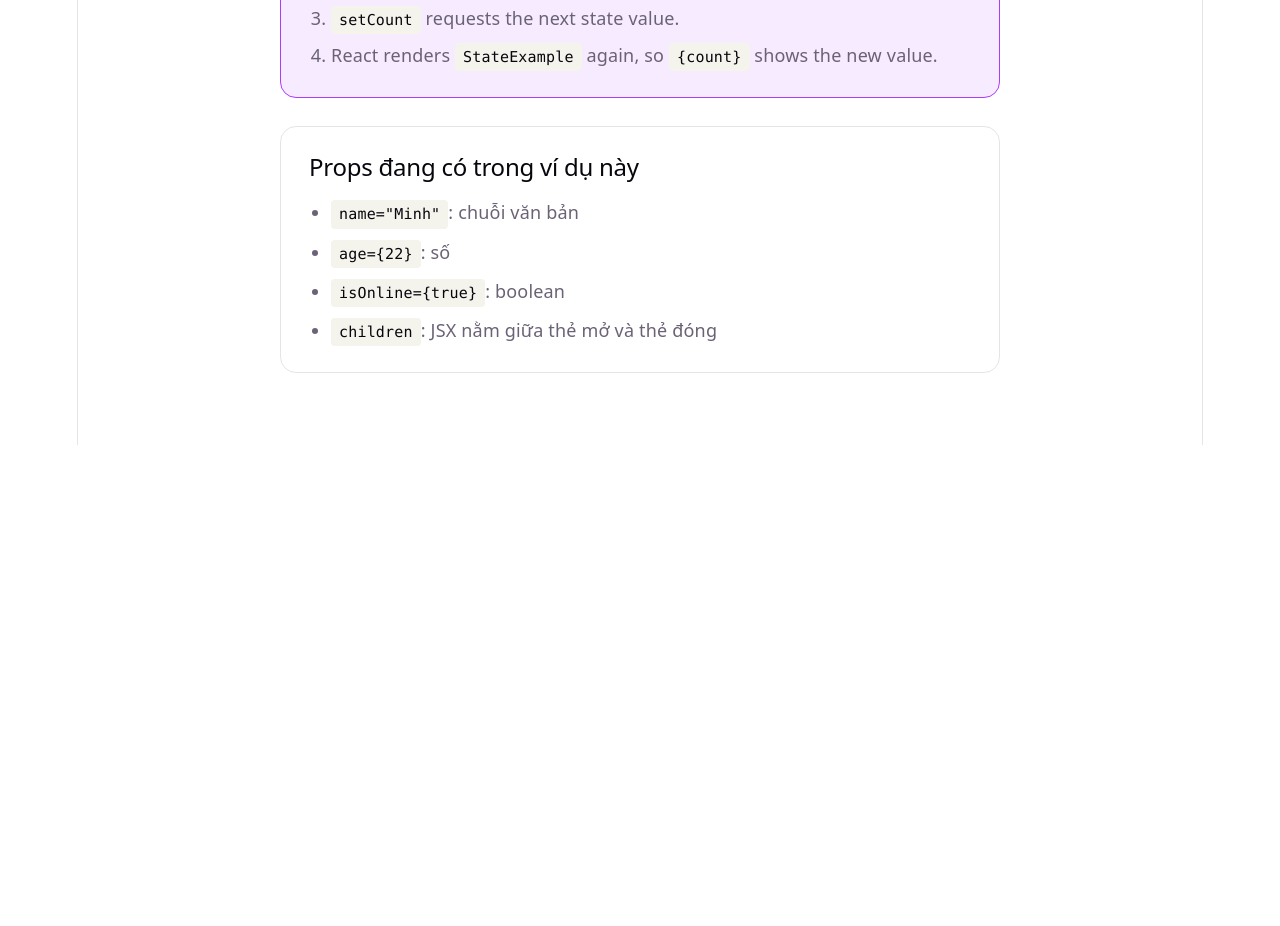
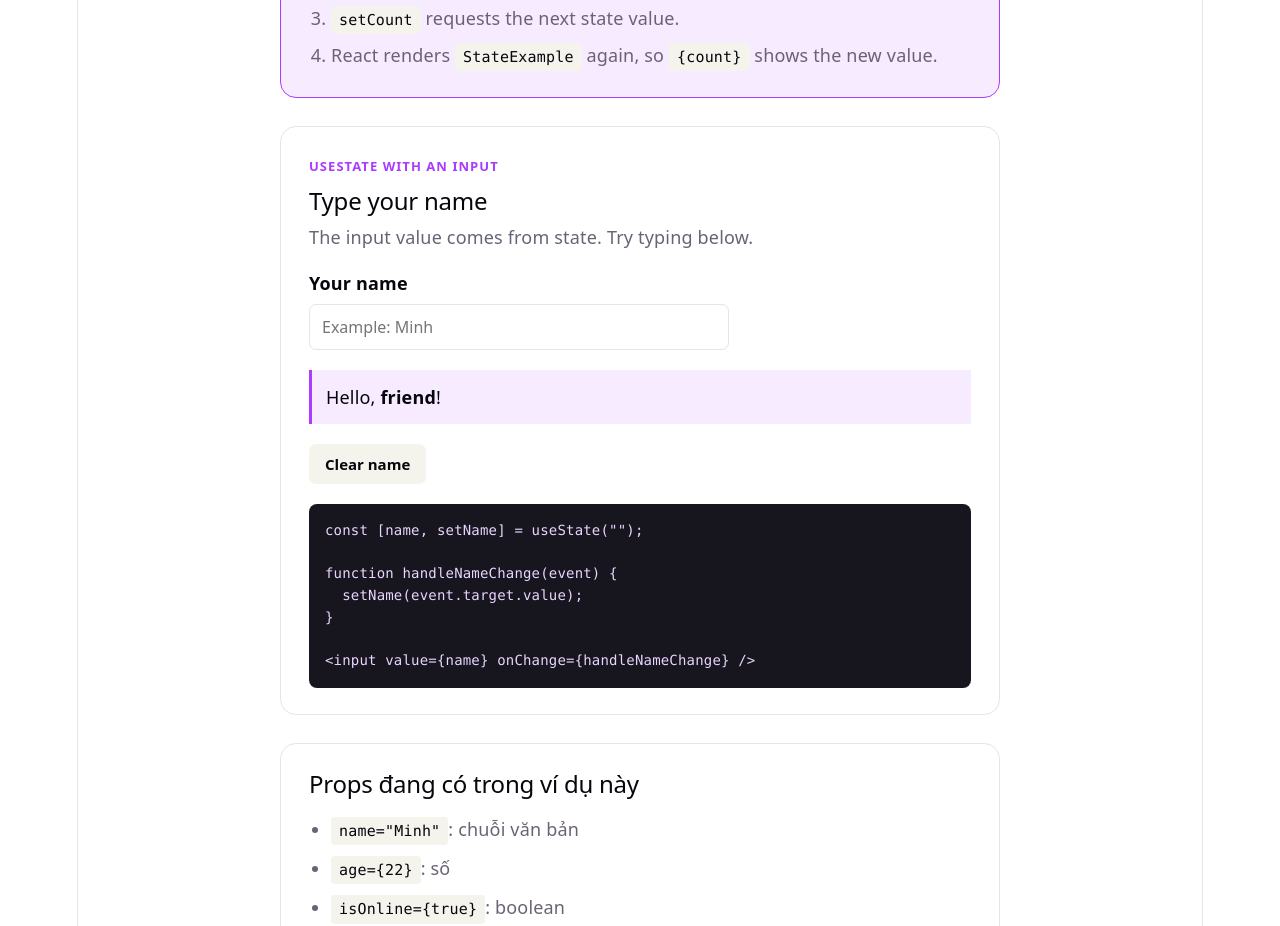
Before and after one commit to TuanNancy/review-reactjs, a React (Vite) app: page / in a window 1280 px wide. Shown: the part 4240-5166 px from the top of the page. Before the commit the page ends 4685 px from the top, so only its background shows below. Built offline with nearby package versions, Linux system fonts and the light colour scheme.

Commit message:
Learn about useState

```diff
--- a/src/App.css
+++ b/src/App.css
@@ -288,6 +288,61 @@
   margin-top: 8px;
 }
 
+.name-state-example {
+  margin: 28px 0;
+  padding: 26px 28px;
+  border: 1px solid var(--border);
+  border-radius: 16px;
+}
+
+.name-state-example h2 {
+  margin: 0 0 8px;
+}
+
+.name-field {
+  display: grid;
+  gap: 8px;
+  max-width: 420px;
+  margin: 20px 0;
+  color: var(--text-h);
+  font-weight: 600;
+}
+
+.name-field input {
+  box-sizing: border-box;
+  width: 100%;
+  padding: 11px 12px;
+  border: 1px solid var(--border);
+  border-radius: 7px;
+  color: var(--text-h);
+  background: var(--bg);
+  font: 16px var(--sans);
+}
+
+.name-field input:focus {
+  outline: 2px solid var(--accent);
+  outline-offset: 2px;
+}
+
+.greeting-preview {
+  margin: 20px 0;
+  padding: 14px;
+  border-left: 3px solid var(--accent);
+  background: var(--accent-bg);
+  color: var(--text-h);
+}
+
+.name-state-example pre {
+  overflow-x: auto;
+  margin: 20px 0 0;
+  padding: 16px;
+  border-radius: 8px;
+  background: #17151d;
+  color: #e9d5ff;
+  font: 14px/1.55 var(--mono);
+  text-align: left;
+}
+
 button {
   padding: 10px 16px;
   border: 0;
--- a/src/App.jsx
+++ b/src/App.jsx
@@ -5,6 +5,7 @@ import FullPropsCard from "./components/FullPropsCard";
 import ParentEventExample from "./components/ParentEventExample";
 import ProductExample from "./components/ProductExample";
 import ProfileCard from "./components/ProfileCard";
+import NameStateExample from "./components/NameStateExample";
 import StateExample from "./components/StateExample";
 import { demoProduct } from "./data/demoProduct";
 import { createSaleProduct } from "./utils/createSaleProduct";
@@ -46,6 +47,8 @@ function App() {
 
       <StateExample />
 
+      <NameStateExample />
+
       <section className="explanation">
         <h2>Props đang có trong ví dụ này</h2>
         <ul>
--- /dev/null
+++ b/src/components/NameStateExample.jsx
@@ -0,0 +1,49 @@
+import { useState } from "react";
+
+function NameStateExample() {
+  const [name, setName] = useState("");
+
+  function handleNameChange(event) {
+    setName(event.target.value);
+  }
+
+  function clearName() {
+    setName("");
+  }
+
+  return (
+    <section className="name-state-example">
+      <p className="eyebrow">USESTATE WITH AN INPUT</p>
+      <h2>Type your name</h2>
+      <p>The input value comes from state. Try typing below.</p>
+
+      <label className="name-field">
+        Your name
+        <input
+          type="text"
+          value={name}
+          onChange={handleNameChange}
+          placeholder="Example: Minh"
+        />
+      </label>
+
+      <p className="greeting-preview">
+        Hello, <strong>{name || "friend"}</strong>!
+      </p>
+
+      <button type="button" className="secondary-button" onClick={clearName}>
+        Clear name
+      </button>
+
+      <pre>{`const [name, setName] = useState("");
+
+function handleNameChange(event) {
+  setName(event.target.value);
+}
+
+<input value={name} onChange={handleNameChange} />`}</pre>
+    </section>
+  );
+}
+
+export default NameStateExample;
```
